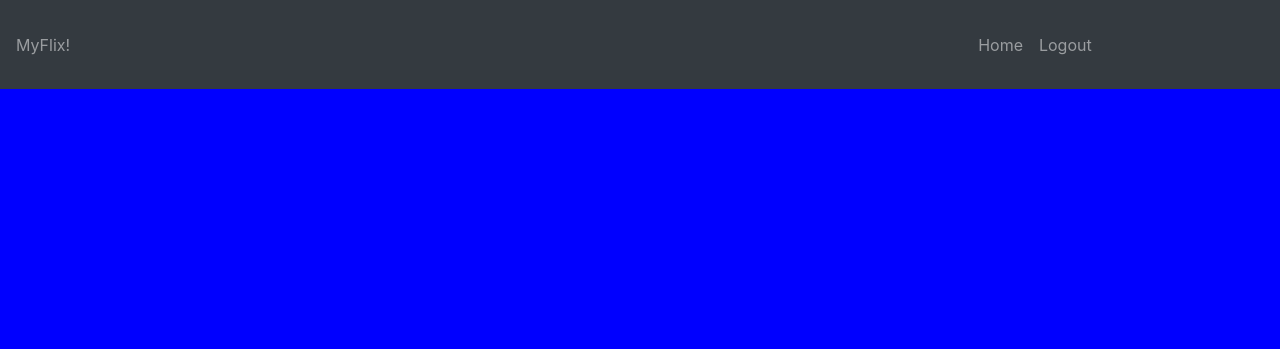
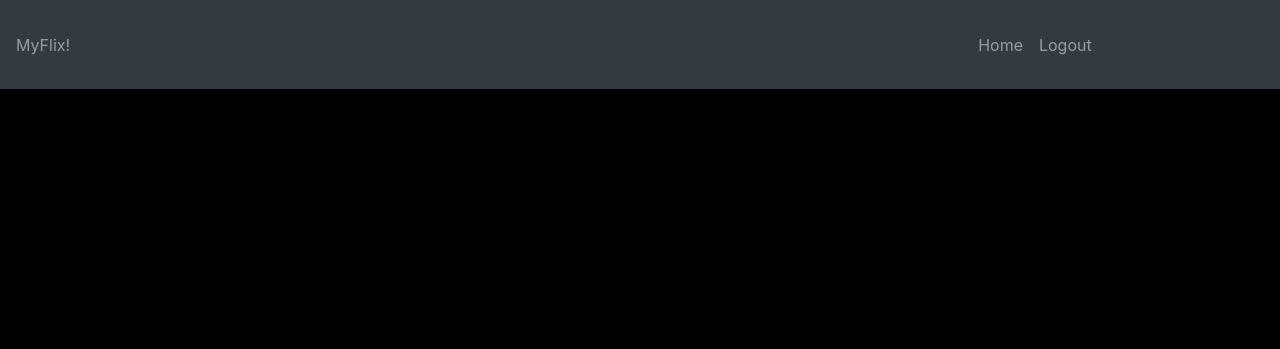
Before and after one commit to sarathr295/MyFlix, a Flask app: page / in a window 1280 px wide. Shown: the top 349 px of the page. Run offline with Flask 3, Linux system fonts and the light colour scheme; the first user in the database is signed in; data that the repository does not hold is empty; some libraries are stand-ins or nearby versions.

Commit message:
original

```diff
--- a/app/templates/home.html
+++ b/app/templates/home.html
@@ -3,7 +3,7 @@
 <style>
     .body{
     /* The image used */
-    background-color: blue;
+    background-color: black;
     /* Full height */
     height: 100%;
 
```
